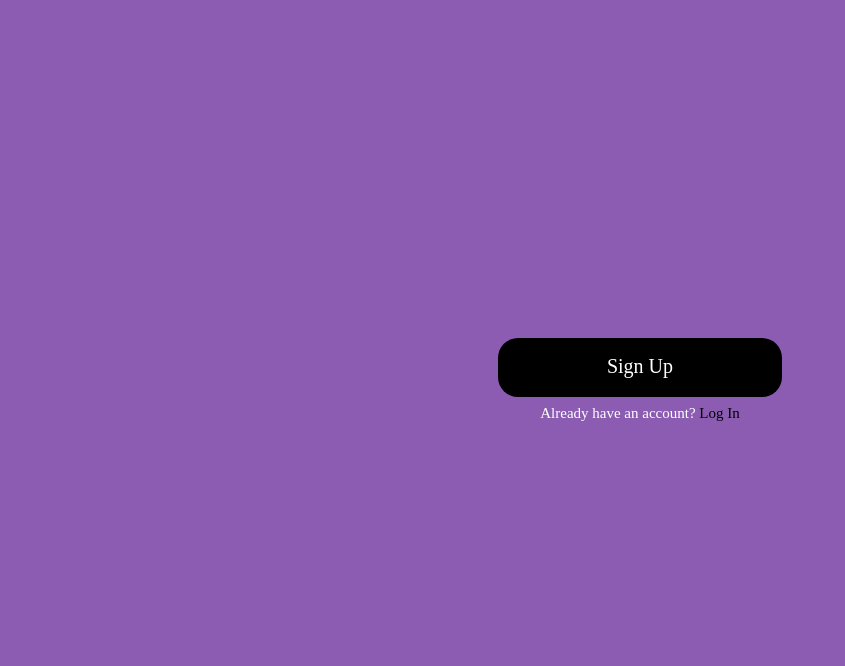
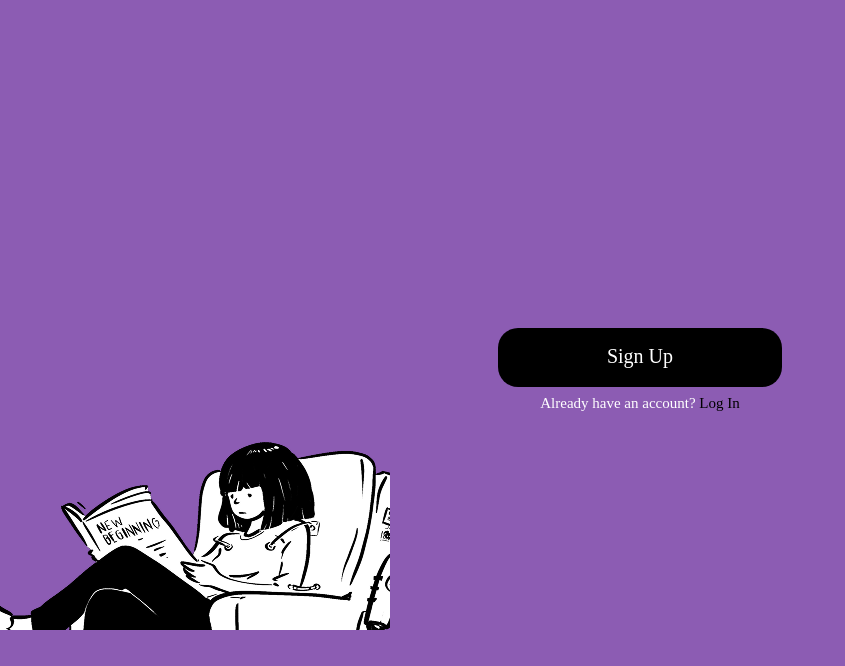
Before and after one commit to lorena2119/MOBILE-APP-LOGIN-PAGE, a plain HTML site: page index.html in a window 1280 px wide. Shown: the part 134-800 px from the top of the page, without its empty margins (0-845 px from the left). Drawn offline with Linux system fonts and the light colour scheme; a web font is replaced by a local one.

Commit message:
feat: :lipstick: Imágenes faltantes agregadas

```diff
--- a/src/css/style.css
+++ b/src/css/style.css
@@ -44,7 +44,7 @@ main{
 .section__images{
     /* background-color: blue; */
     height: 279px;
-    margin-top: 35px;
+    margin-top: 25px;
     position: relative;
     overflow: hidden;
 }
@@ -104,3 +104,16 @@ main{
 .section__form p a{
     color: var(--color-3);
 }
+
+footer {
+    /* background-color: aqua; */
+    height: 218px;
+    position: relative;
+
+}
+
+footer img {
+    position: absolute;
+    bottom: 0;
+    z-index: -1;
+}
```
